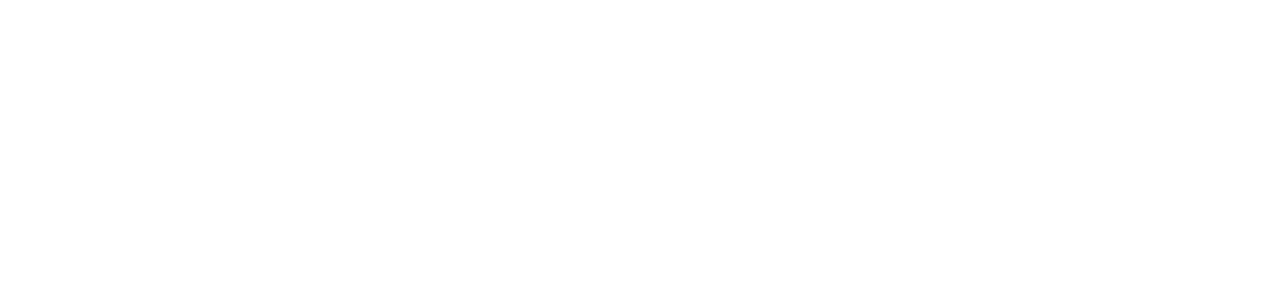
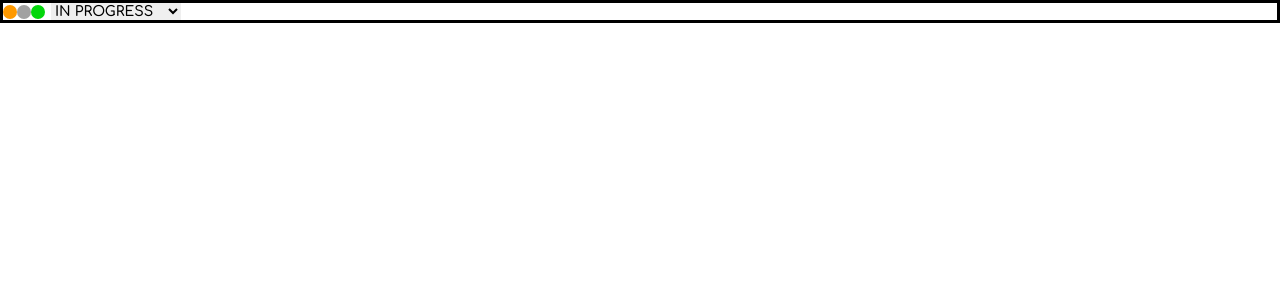
Before and after one commit to Nickk91/ProApp, a React (Vite) app in the folder client/: page /test in a window 1280 px wide. Before the commit this address had no page. Shown: the top 300 px of the page. Built offline with nearby package versions, Linux system fonts and the light colour scheme.

Commit message:
cleaned the code with a more modularity

```diff
--- a/client/src/App.jsx
+++ b/client/src/App.jsx
@@ -15,6 +15,7 @@ import { userAuthLevels } from "./constants/userAuthLevels.js";
 import ProjectPage from "./pages/ProjectPage/ProjectPage.jsx";
 import MyProjects from "./pages/MyProjects/MyProjects.jsx";
 import Userpage from "./pages/UserPage/Userpage.jsx";
+import TestPage from "./pages/TestPage/TestPage.jsx";
 
 function App() {
   return (
@@ -69,6 +70,7 @@ function App() {
         <Route path="/login" element={<LoginPage />} />
         <Route path="/projects/:projectId" element={<ProjectPage />} />
         <Route path="/myprojects" element={<MyProjects />} />
+        <Route path="/test" element={<TestPage />} />
       </Routes>
     </>
   );
--- /dev/null
+++ b/client/src/components/StatusSelection/StatusSelection.jsx
@@ -0,0 +1,40 @@
+import React from "react";
+import * as S from "./styled.js";
+
+const StatusSelection = ({
+  inProg,
+  todo,
+  done,
+  selectedValue,
+  onChange,
+  type,
+  key,
+}) => {
+  return (
+    <S.selectDiv>
+      {selectedValue === inProg && <S.statusIconInProg />}
+      {selectedValue === todo && <S.statusIconTodo />}
+      {selectedValue === done && <S.statusIconDone />}
+      <S.select
+        key={key}
+        name={type}
+        id={type}
+        value={selectedValue}
+        onChange={(e) => {
+          onChange(e.target.value.toLowerCase());
+          {
+            type === "project"
+              ? handleProjectStatus(e.target.value)
+              : handleTaskStatus(e.target.value);
+          }
+        }}
+      >
+        <option value="IN PROGRESS">IN PROGRESS</option>
+        <option value="TODO">TODO</option>
+        <option value="DONE">DONE</option>
+      </S.select>
+    </S.selectDiv>
+  );
+};
+
+export default StatusSelection;
--- /dev/null
+++ b/client/src/components/StatusSelection/styled.js
@@ -0,0 +1,40 @@
+import styled from "styled-components";
+
+const selectDiv = styled.div`
+  width: 100%;
+  display: flex;
+  align-items: center;
+  border: 1px solid black;
+  justify-content: flex-start;
+  align-items: center;
+`;
+
+const select = styled.select`
+  width: 130px;
+  border-width: 0;
+  font-weight: 600;
+  margin-left: 6px;
+  font-size: 14px;
+`;
+
+const statusIconInProg = styled.div`
+  height: 14px;
+  width: 14px;
+  background-color: #ff9900;
+  border-radius: 50%;
+`;
+const statusIconDone = styled.div`
+  height: 14px;
+  width: 14px;
+  background-color: #03d60c;
+  border-radius: 50%;
+`;
+
+const statusIconTodo = styled.div`
+  height: 14px;
+  width: 14px;
+  background-color: #a1a1a1;
+  border-radius: 50%;
+`;
+
+export { selectDiv, select, statusIconInProg, statusIconDone, statusIconTodo };
--- a/client/src/pages/ProjectPage/ProjectPage.jsx
+++ b/client/src/pages/ProjectPage/ProjectPage.jsx
@@ -8,6 +8,7 @@ import GenericModal from "../../components/GenericModal/GenericModal.jsx";
 import { useNavigate } from "react-router-dom";
 import { useParams } from "react-router-dom";
 import FooterMenu from "../../components/FooterMenu/FooterMenu.jsx";
+import StatusSelection from "../../components/StatusSelection/StatusSelection.jsx";
 
 const ProjectPage = ({}) => {
   const [selectedValue, setSelectedValue] = useState("TODO");
@@ -116,6 +117,8 @@ const ProjectPage = ({}) => {
       if (!response.ok) {
         throw new Error("Failed to update project status");
       }
+
+      setSelectedValue(e.toUpperCase());
       // navigate(`/projects/${projectId}`);
     } catch (error) {
       console.error("Error updating project status:", error);
@@ -150,29 +153,14 @@ const ProjectPage = ({}) => {
           </S.topDiv>
           <S.container>
             <S.selectDiv>
-              {selectedValue === "IN PROGRESS" && <S.statusIconInProg />}
-              {selectedValue === "TODO" && <S.statusIconTodo />}
-              {selectedValue === "DONE" && <S.statusIconDone />}
-              <select
-                style={{
-                  width: "130px",
-                  borderWidth: 0,
-                  fontWeight: "600",
-                  marginLeft: "6px",
-                  fontSize: "14px",
-                }}
-                name="tasks"
-                id="tasks"
-                value={selectedValue}
-                onChange={(e) => {
-                  setSelectedValue(e.target.value);
-                  handleProjectStatus(e.target.value.toLowerCase());
-                }}
-              >
-                <option value="IN PROGRESS">IN PROGRESS</option>
-                <option value="TODO">TODO</option>
-                <option value="DONE">DONE</option>
-              </select>
+              <StatusSelection
+                inProg="IN PROGRESS"
+                todo="TODO"
+                done="DONE"
+                selectedValue={selectedValue}
+                onChange={handleProjectStatus}
+                type="project"
+              />
             </S.selectDiv>
 
             <S.projectImg src={src} alt="" />
@@ -195,9 +183,9 @@ const ProjectPage = ({}) => {
                   {extendedTaskList.includes(i) ? (
                     <S.taskStatusExpanded key={i}>
                       <S.statusWrapper>
-                        {task.status === "IN PROGRESS" ? (
+                        {task.status === "in progress" ? (
                           <S.statusIconInProg />
-                        ) : task.status === "TODO" ? (
+                        ) : task.status === "todo" ? (
                           <S.statusIconTodo />
                         ) : (
                           <S.statusIconDone />
--- /dev/null
+++ b/client/src/pages/TestPage/TestPage.jsx
@@ -0,0 +1,13 @@
+import React from "react";
+import "../style/pagestyle.css";
+import StatusSelection from "../../components/StatusSelection/StatusSelection";
+
+const TestPage = () => {
+  return (
+    <div className="pagey">
+      <StatusSelection />
+    </div>
+  );
+};
+
+export default TestPage;
--- a/client/src/pages/style/pagestyle.css
+++ b/client/src/pages/style/pagestyle.css
@@ -4,6 +4,13 @@
   border: solid black 2px;
   align-items: center;
   height: 100vh;
+}
+
+.pagey {
+  display: flex;
+  flex-direction: column;
+  border: solid black 2px;
+  align-items: center;
 }
 
 .line {
```
